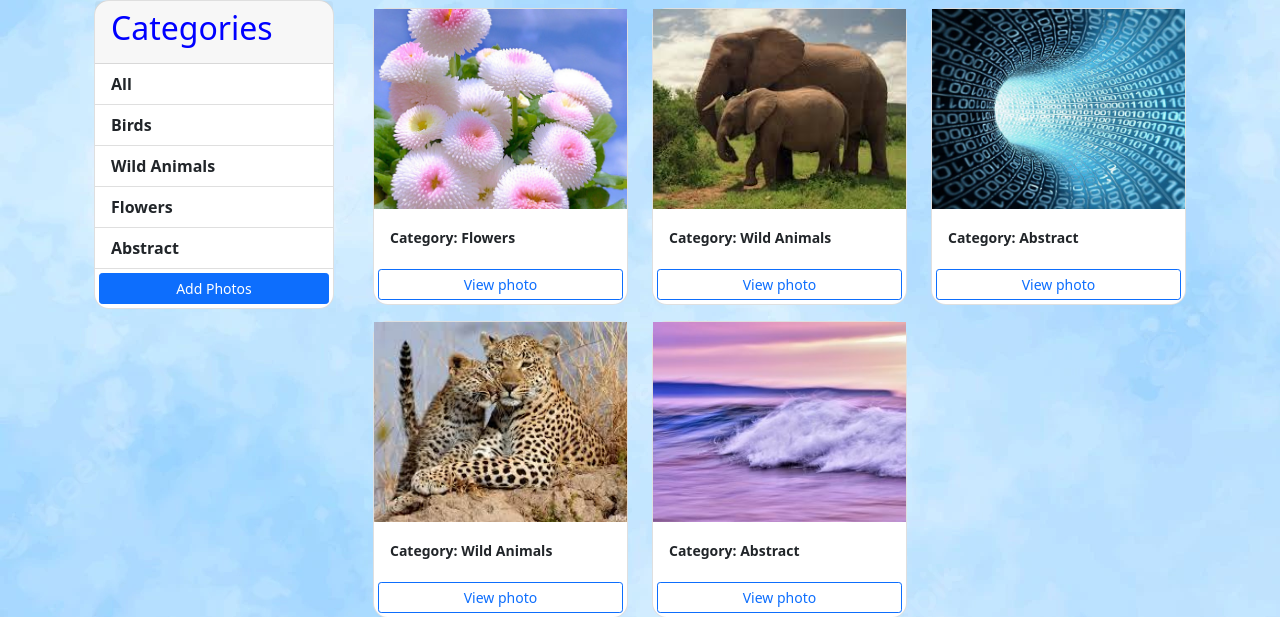
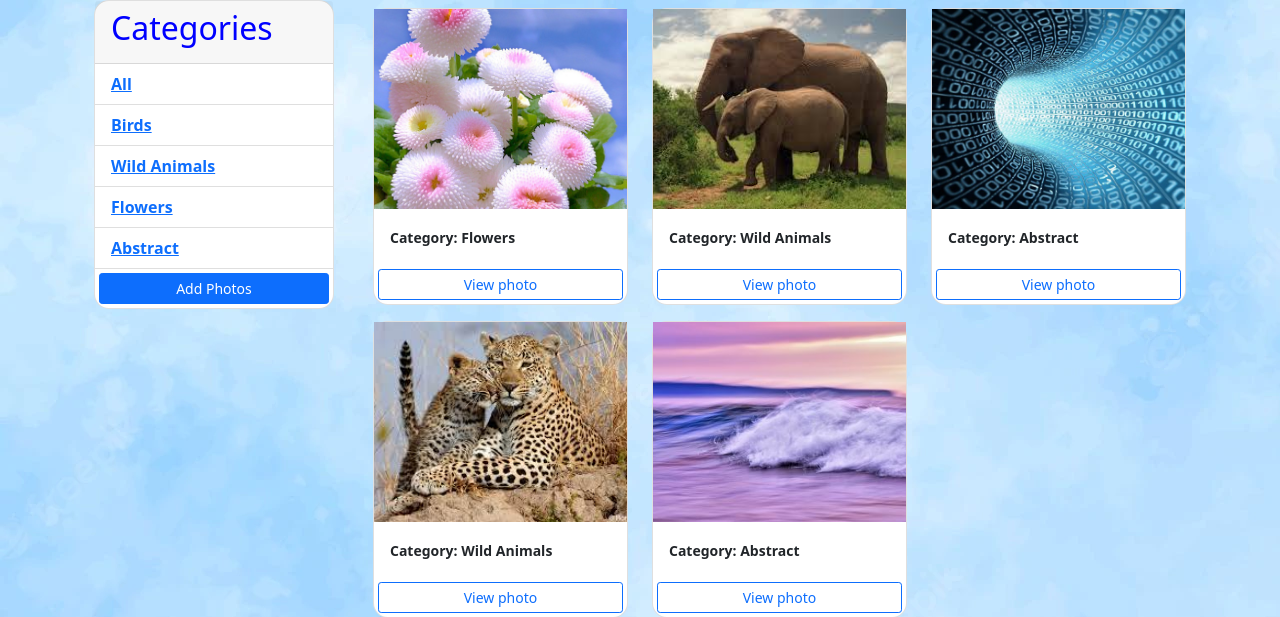
Before and after one commit to gracenyutu/galleryapp, a Django app: page / in a window 1280 px wide. Shown: the part 56-673 px from the top of the page. Run offline with Django 4.2, Linux system fonts and the light colour scheme; data comes from the database, SQL or seed files in the repository; some libraries are stand-ins or nearby versions.

Commit message:
attach links to categories

```diff
--- a/galleryproject/gallery/templates/gallery/home.html
+++ b/galleryproject/gallery/templates/gallery/home.html
@@ -8,9 +8,15 @@
                     <h2>Categories</h2>
                     </div>
                     <ul class="list-group list-group-flush">
-                        <li class="list-group-item">All</li>
+                        <li class="list-group-item">
+                            <a href="{% url 'gallery'%}">All</a>
+                        </li>
                         {% for category in categories %}
-                        <li class="list-group-item">{{category.name}}</li>
+                        <li class="list-group-item">
+                            <a href="{% url 'gallery'%}?category={{category.name}}">
+                                {{category.name}}
+                            </a>
+                        </li>
                         {% endfor %}
 
                         <a href="{% url 'add'%}" class="btn btn-primary btn-block btn-sm m-1">Add Photos</a>
```
